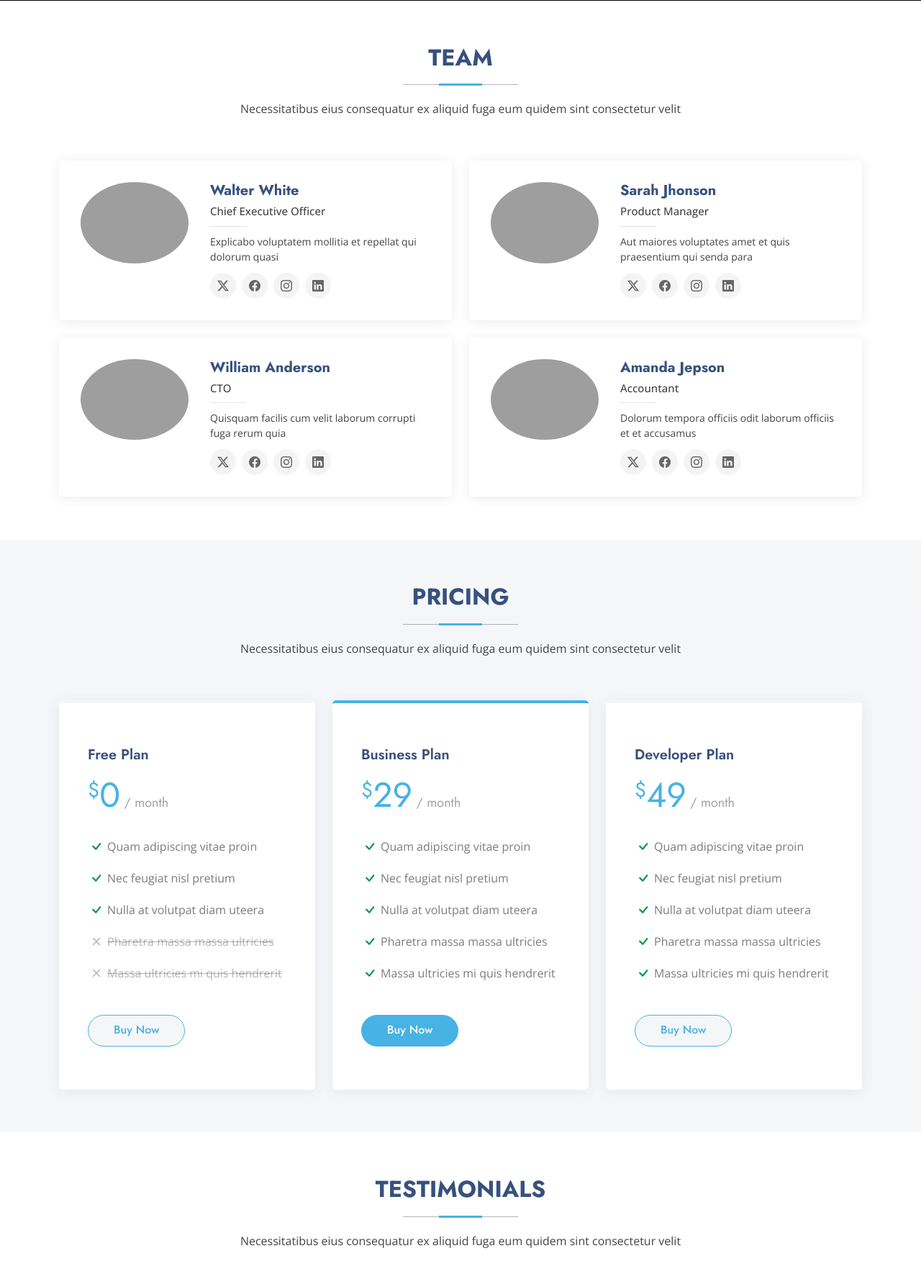
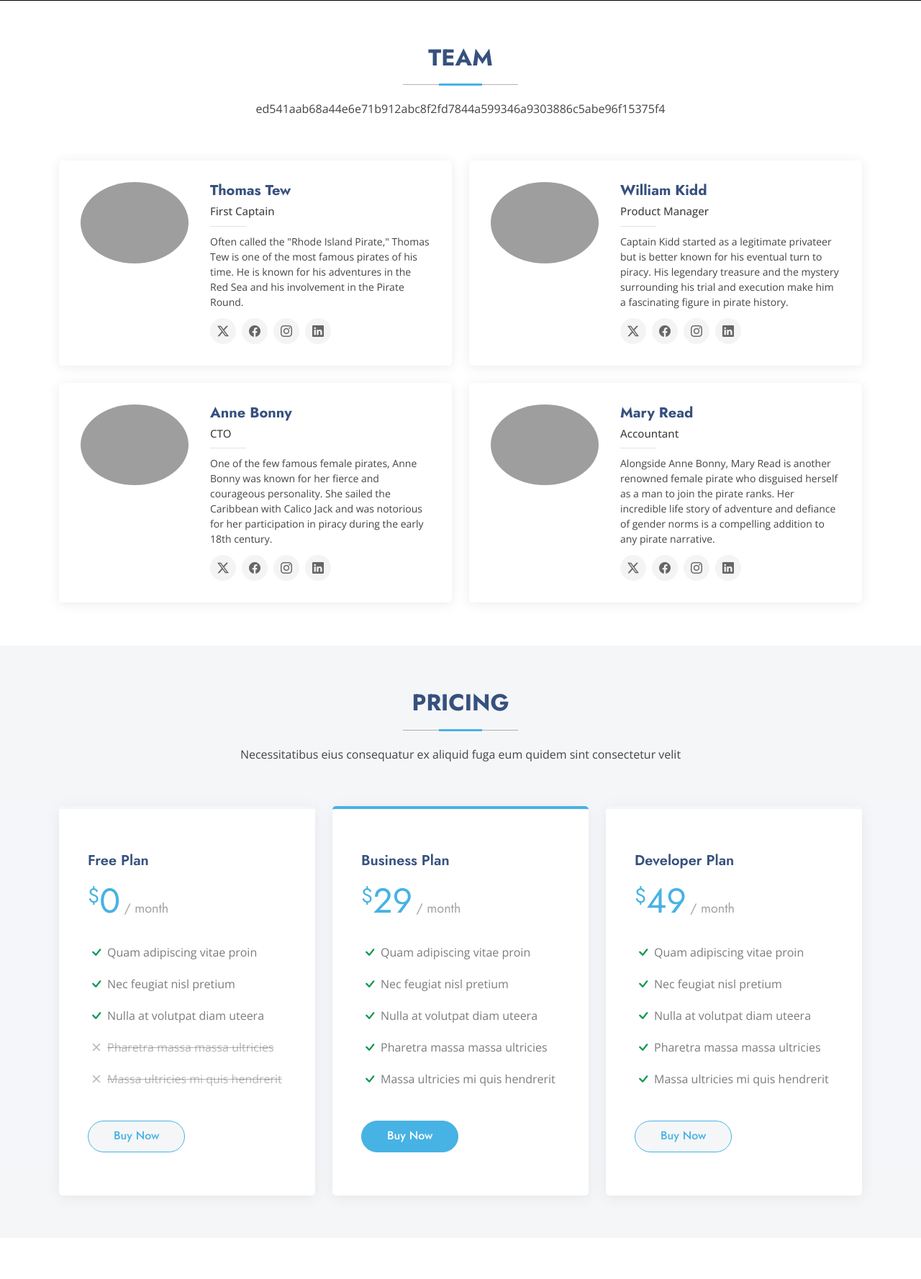
Before and after one commit to The-Rhode-Island-Pirate/Libertalia, a Flask app: page / in a window 1280 px wide. Shown: the part 2701-4478 px from the top of the page at 72% size. Run offline with Flask 3, Linux system fonts and the light colour scheme; some libraries are stand-ins or nearby versions; grey boxes are pictures that could not be loaded.

```diff
--- a/templates/index.html
+++ b/templates/index.html
@@ -346,7 +346,7 @@
       <!-- Section Title -->
       <div class="container section-title" data-aos="fade-up">
         <h2>Team</h2>
-        <p>Necessitatibus eius consequatur ex aliquid fuga eum quidem sint consectetur velit</p>
+        <p>ed541aab68a44e6e71b912abc8f2fd7844a599346a9303886c5abe96f15375f4</p>
       </div><!-- End Section Title -->
 
       <div class="container">
@@ -357,9 +357,10 @@
             <div class="team-member d-flex align-items-start">
               <div class="pic"><img src="static/images/team/team-1.jpg" class="img-fluid" alt=""></div>
               <div class="member-info">
-                <h4>Walter White</h4>
-                <span>Chief Executive Officer</span>
-                <p>Explicabo voluptatem mollitia et repellat qui dolorum quasi</p>
+                <h4>Thomas Tew</h4>
+                <span>First Captain</span>
+                <p>Often called the "Rhode Island Pirate," Thomas Tew is one of the most famous pirates of his time. He is known for his adventures in the Red Sea and his involvement in the Pirate Round.
+                </p>
                 <div class="social">
                   <a href=""><i class="bi bi-twitter-x"></i></a>
                   <a href=""><i class="bi bi-facebook"></i></a>
@@ -374,9 +375,9 @@
             <div class="team-member d-flex align-items-start">
               <div class="pic"><img src="static/images/team/team-2.jpg" class="img-fluid" alt=""></div>
               <div class="member-info">
-                <h4>Sarah Jhonson</h4>
+                <h4>William Kidd</h4>
                 <span>Product Manager</span>
-                <p>Aut maiores voluptates amet et quis praesentium qui senda para</p>
+                <p>Captain Kidd started as a legitimate privateer but is better known for his eventual turn to piracy. His legendary treasure and the mystery surrounding his trial and execution make him a fascinating figure in pirate history.</p>
                 <div class="social">
                   <a href=""><i class="bi bi-twitter-x"></i></a>
                   <a href=""><i class="bi bi-facebook"></i></a>
@@ -391,9 +392,9 @@
             <div class="team-member d-flex align-items-start">
               <div class="pic"><img src="static/images/team/team-3.jpg" class="img-fluid" alt=""></div>
               <div class="member-info">
-                <h4>William Anderson</h4>
+                <h4>Anne Bonny</h4>
                 <span>CTO</span>
-                <p>Quisquam facilis cum velit laborum corrupti fuga rerum quia</p>
+                <p>One of the few famous female pirates, Anne Bonny was known for her fierce and courageous personality. She sailed the Caribbean with Calico Jack and was notorious for her participation in piracy during the early 18th century.</p>
                 <div class="social">
                   <a href=""><i class="bi bi-twitter-x"></i></a>
                   <a href=""><i class="bi bi-facebook"></i></a>
@@ -408,9 +409,9 @@
             <div class="team-member d-flex align-items-start">
               <div class="pic"><img src="static/images/team/team-4.jpg" class="img-fluid" alt=""></div>
               <div class="member-info">
-                <h4>Amanda Jepson</h4>
+                <h4>Mary Read</h4>
                 <span>Accountant</span>
-                <p>Dolorum tempora officiis odit laborum officiis et et accusamus</p>
+                <p>Alongside Anne Bonny, Mary Read is another renowned female pirate who disguised herself as a man to join the pirate ranks. Her incredible life story of adventure and defiance of gender norms is a compelling addition to any pirate narrative.</p>
                 <div class="social">
                   <a href=""><i class="bi bi-twitter-x"></i></a>
                   <a href=""><i class="bi bi-facebook"></i></a>
```
